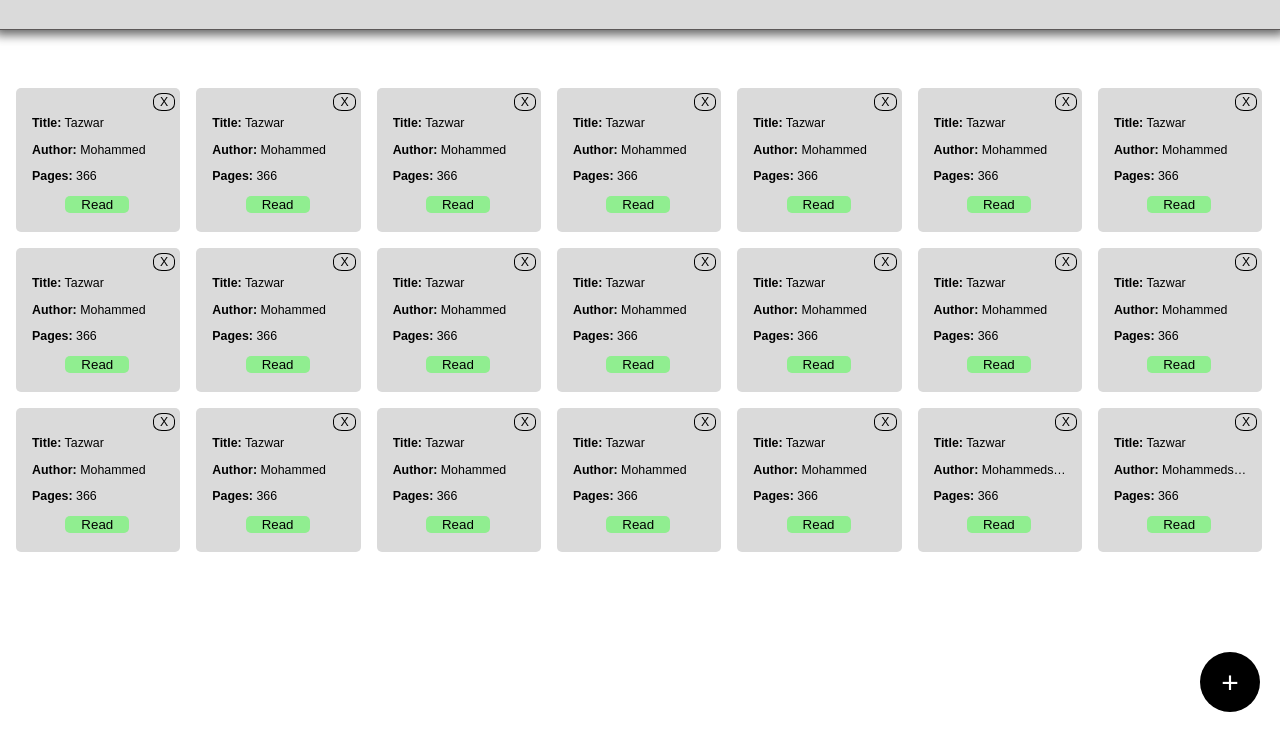
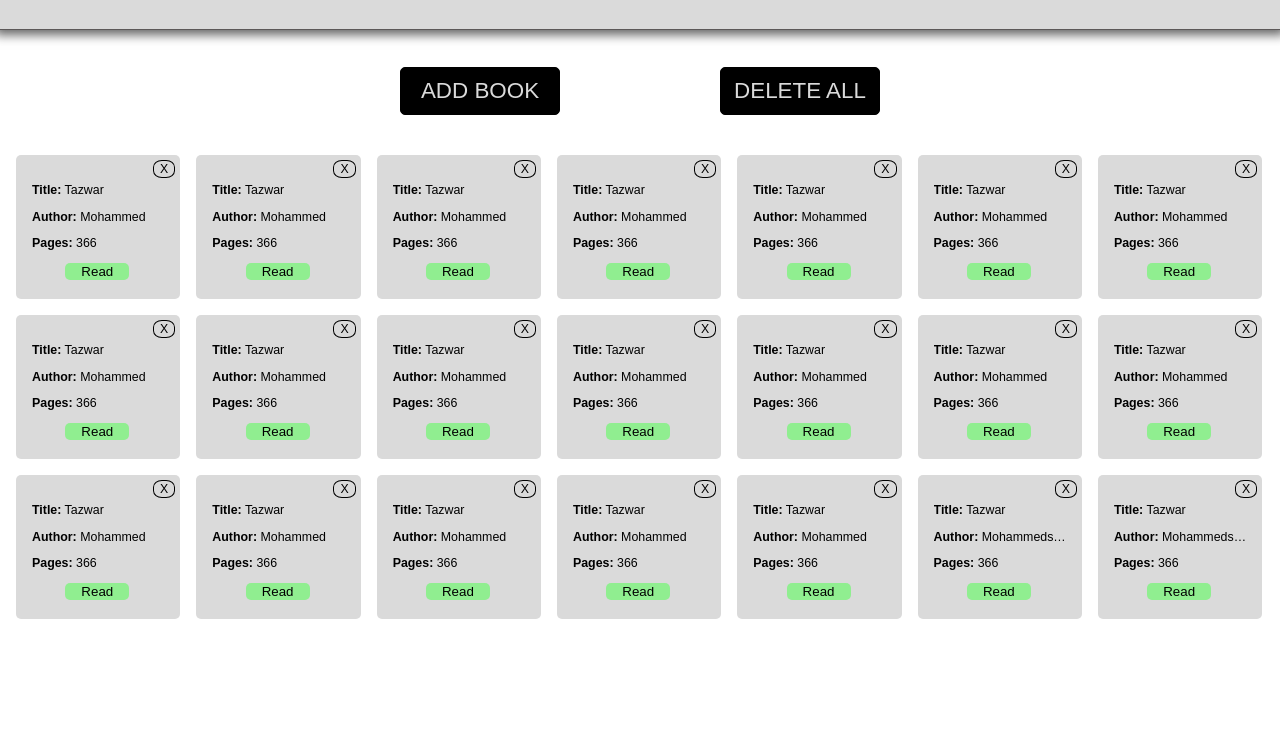
Before and after one commit to tazwarmohammed/library-management, a plain HTML site: page index.html in a window 1280 px wide. Both pictures are taken after a click on the button "Unread". Shown: the part 68-800 px from the top of the page. Drawn offline with Linux system fonts and the light colour scheme.

Commit message:
Implement DELETE ALL button

```diff
--- a/index.html
+++ b/index.html
@@ -9,11 +9,12 @@
 <body>
   <h1>TAZWAR'S LOCAL LIBRARY</h1>
 
+  <div id="button-container">
+    <button class="add-book">ADD BOOK</button>
+    <button class="delete-all">DELETE ALL</button>
+  </div>
+
   <div id="library-container"></div>
-
-  <button class="circle-button" onclick="showForm()">
-    <span class="plus-icon">+</span>
-  </button>
 
   <div id="form-container" style="display: none;">
     <h2>Add a New Book</h2>
--- a/main.js
+++ b/main.js
@@ -1,6 +1,6 @@
 let readButtons;
 
-let myLibrary = [
+let myBooks = [
     {title: 'Tazwar', author: 'Mohammed', pages: 366, read: true},
     {title: 'Tazwar', author: 'Mohammed', pages: 366, read: true},
     {title: 'Tazwar', author: 'Mohammed', pages: 366, read: true},
@@ -32,14 +32,14 @@ function Book(title, author, pages, read) {
 }
 
 function addBookToLibrary(book) {
-  myLibrary.push(book);
+  myBooks.push(book);
 }
 
 function displayBooks() {
   const libraryContainer = document.getElementById('library-container');
   libraryContainer.innerHTML = '';
 
-  myLibrary.forEach((book, index) => {
+  myBooks.forEach((book, index) => {
     const bookCard = document.createElement('div');
     bookCard.classList.add('book-card');
     bookCard.innerHTML = `
@@ -102,14 +102,14 @@ function addBook(event) {
 }
 
 function removeBook(index) {
-  myLibrary.splice(index, 1);
+  myBooks.splice(index, 1);
   displayBooks();
 }
 
 function toggleReadStatus(e, index) {
-  myLibrary[index].read = !myLibrary[index].read;
+  myBooks[index].read = !myBooks[index].read;
   console.log(e.target);
-  if(myLibrary[index].read) {
+  if(myBooks[index].read) {
     e.target.style.backgroundColor = 'lightgreen';
     e.target.innerText = 'Read';
   } else {
@@ -119,7 +119,7 @@ function toggleReadStatus(e, index) {
 }
 
 function overReadStatus(e, index) {
-  if(myLibrary[index].read) {
+  if(myBooks[index].read) {
     e.target.style.cssText = 'background: rgb(117, 192, 117);';
   } else {
     e.target.style.cssText = 'background: rgb(167, 88, 114);';
@@ -127,7 +127,7 @@ function overReadStatus(e, index) {
 }
 
 function outReadStatus(e, index) {
-  if(myLibrary[index].read) {
+  if(myBooks[index].read) {
     e.target.style.backgroundColor = 'lightgreen';
   } else {
     e.target.style.backgroundColor = 'palevioletred';
@@ -139,5 +139,14 @@ function showForm() {
   formContainer.style.display = 'block';
 }
 
+function deleteAll() {
+  myBooks.length = 0;
+  displayBooks();
+}
+
+document.querySelector('.add-book').addEventListener('click', showForm);
+
+document.querySelector('.delete-all').addEventListener('click', deleteAll);
+
 // Initial display of books
 displayBooks();
--- a/style.css
+++ b/style.css
@@ -7,7 +7,7 @@ h1 {
     background-color: #dadada;
     text-align: center;
     font-size: xx-large;
-    margin: -8px -8px 50px -8px;
+    margin: -8px -8px 5px -8px;
     padding: 30px 10px 30px 10px;
     border-bottom: 1px solid #5c5858;
     box-shadow: 0 0 10px 5px rgb(102, 102, 102);
@@ -19,9 +19,33 @@ p {
     white-space: nowrap;
 }
 
+#button-container {
+    display: flex;
+    justify-content: center;
+}
+
 #library-container {
     display: flex;
     flex-wrap: wrap;
+}
+
+.add-book,
+.delete-all {
+    margin: 2rem 5rem 2rem 5rem;
+    border: 1px solid black;
+    border-radius: 5px;
+    height: 3rem;
+    width: 10rem;
+    background-color: black;
+    color: #dadada;
+    font-size: 1.4rem;
+    transition: all 0.2s ease;
+}
+
+.add-book:hover,
+.delete-all:hover {
+    background-color: #dadada;
+    color: black;
 }
 
 .book-card {
@@ -73,7 +97,7 @@ p {
     width: 60px;
     height: 60px;
     border-radius: 50%;
-    background-color: black;
+    background-color: green;
     color: white;
     border: none;
     cursor: pointer;
```
